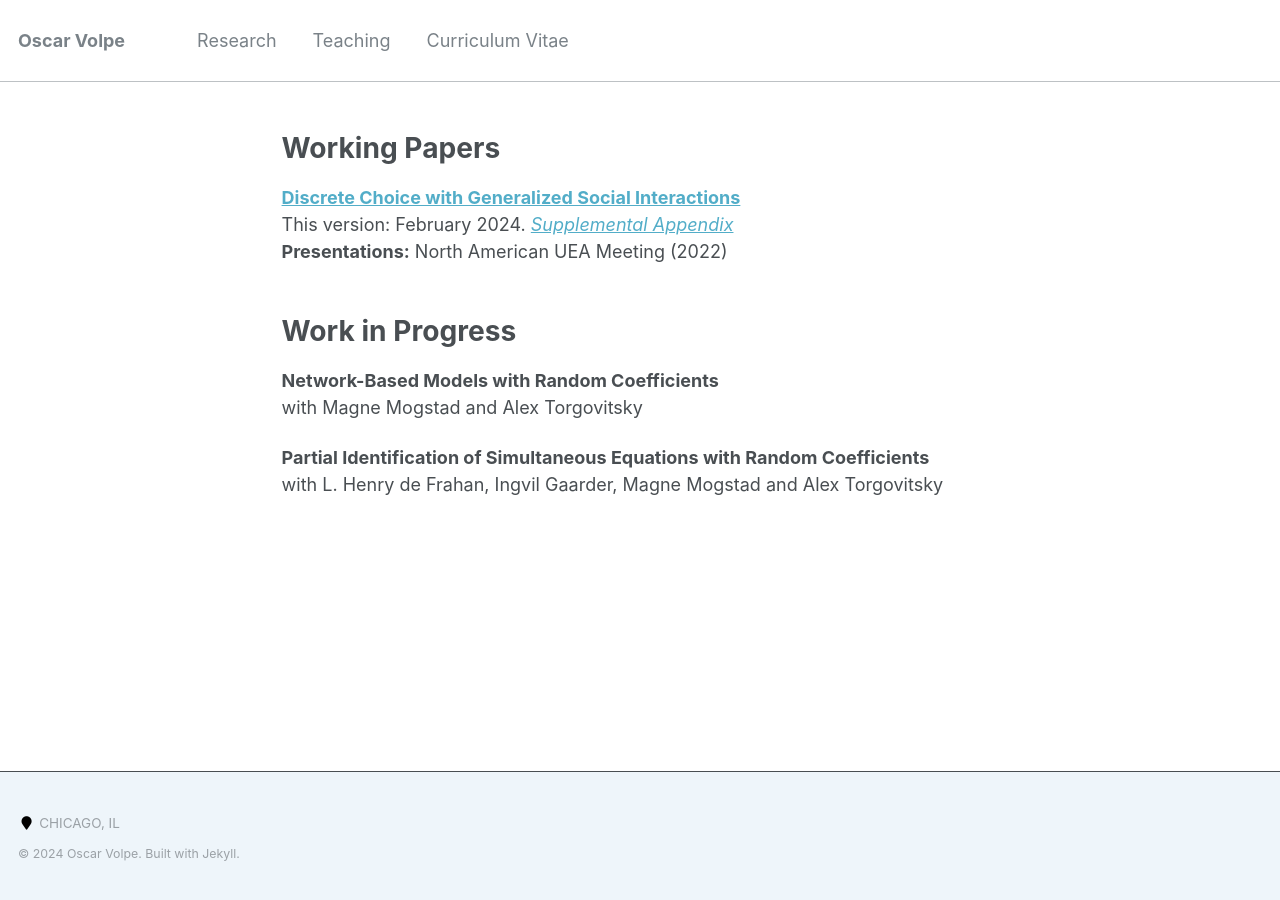
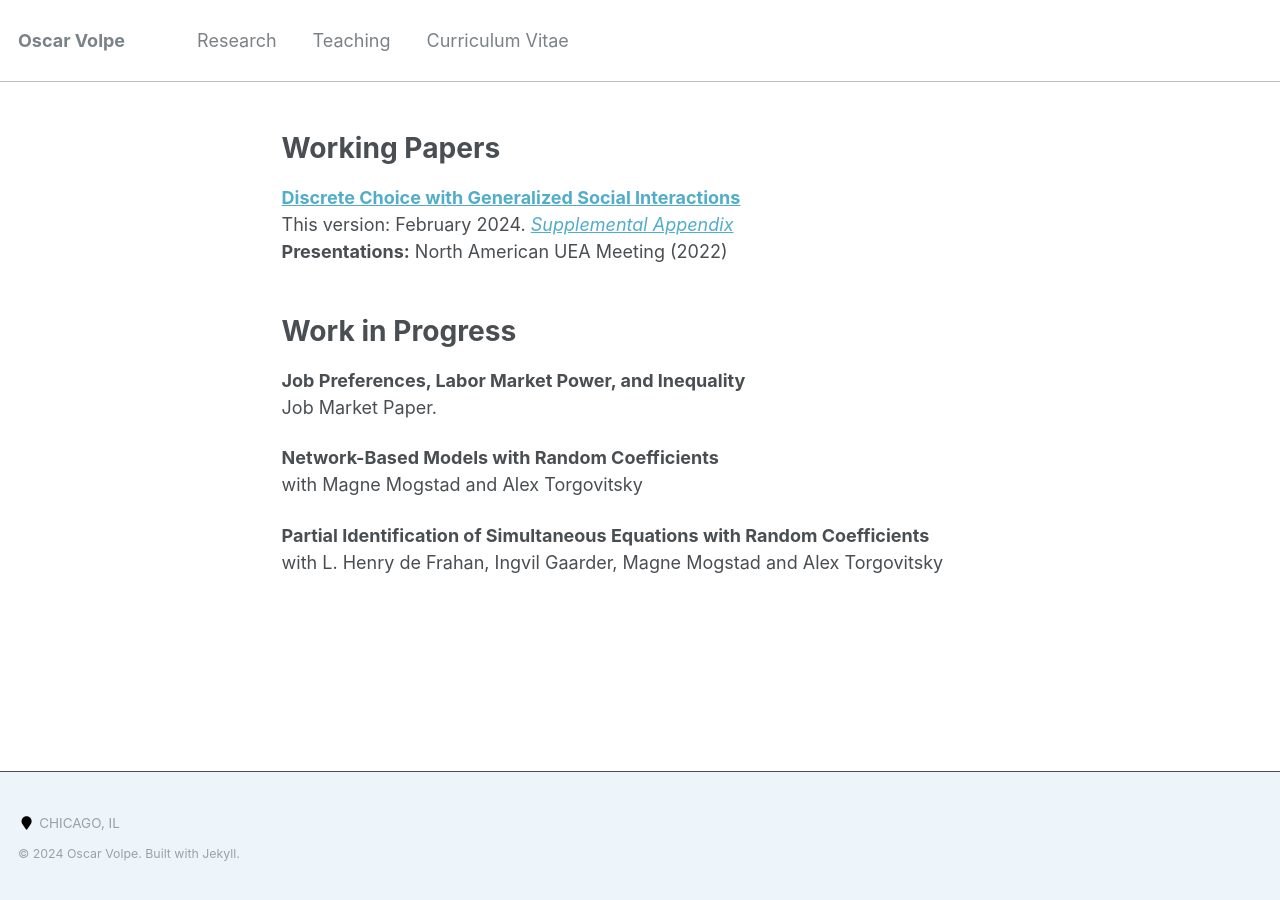
Before and after one commit to ovolpe/ovolpe.github.io, a Jekyll site: the page built from _pages/research.md, in a window 1280 px wide. Built offline with Jekyll 4.4.1, drawn with Linux system fonts in a browser that asks for light colours.

Commit message:
Update research.md

```diff
--- a/_pages/research.md
+++ b/_pages/research.md
@@ -17,6 +17,9 @@ This version: February 2024. [*Supplemental Appendix*](/files/dcwgsi_supplement.
 
 Work in Progress
 ======
+**Job Preferences, Labor Market Power, and Inequality**<br>
+Job Market Paper.<br>
+
 **Network-Based Models with Random Coefficients**<br>
 with Magne Mogstad and Alex Torgovitsky
 <br>
```
